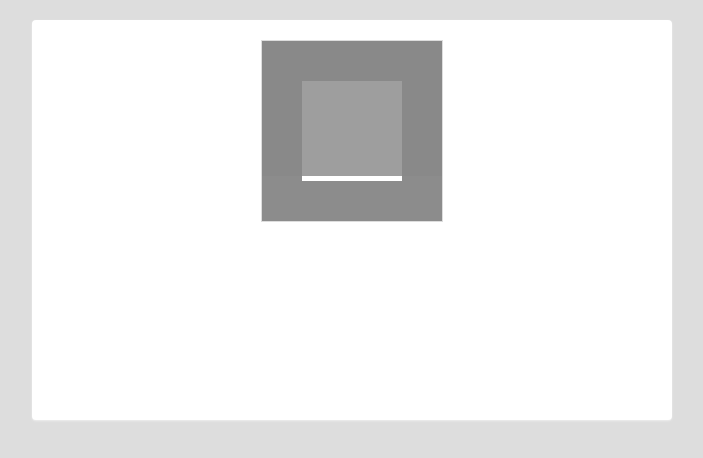
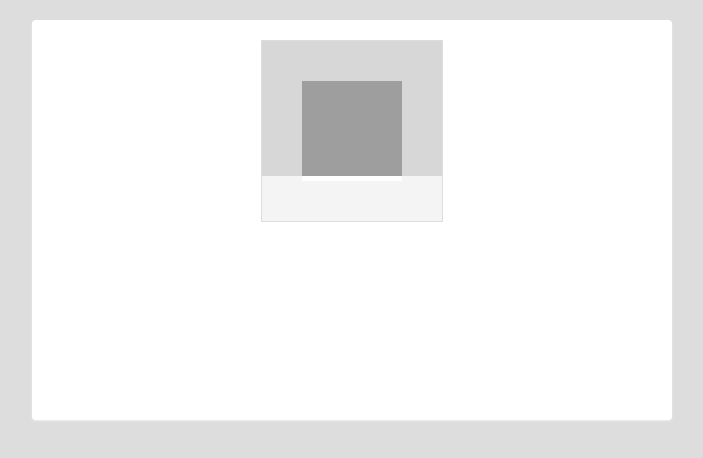
Before and after one commit to lumdzeehol/LdAvartar, a website with bundled scripts: page index.html in a window 1280 px wide. Shown: the whole page, without its empty margins (288-991 px from the left). Built offline with nearby package versions, Linux system fonts and the light colour scheme.

Commit message:
封装类

```diff
--- a/index.html
+++ b/index.html
@@ -8,6 +8,8 @@
     }
     body {
       background: #ddd;
+      height: 100%;
+      width: 100%;
     }
     .box {
       margin: 20px auto;
@@ -22,7 +24,7 @@
       justify-content: center;
       padding-top: 20px;
     }
-    .cans {
+    .canvas {
       border: 1px solid #ddd;
     }
   </style>
@@ -31,12 +33,11 @@
   <div class="wrapper">
     <div class="box">
       <div class="img_pop_header">
-
-        <canvas class="cans" id="test" width="180" height="180">
+        <canvas class="canvas" id="test" width="180" height="180">
 
         </canvas>
       </div>
     </div>
   </div>
-  <script src="index.js"></script>
+  <script src="./index.js" type="module"></script>
 </body>
--- a/index.js
+++ b/index.js
@@ -1,109 +1,11 @@
-(function(){
-  var canvas = document.querySelector("#test");
-  var cxt = canvas.getContext("2d");
-  const canvasW = 180;
-  const canvasH = 180;
-  const img = new Image();
+import Canvas from './src/ld-avartar/index.js'
 
-  const initCanvasImg = (imgObj, {canvasW, canvasH}) => {
-    const obj = {width: 0, height: 0, x: 0, y: 0};
-    if (imgObj.width > imgObj.height) {
-      obj.width = canvasW;
-      obj.height = imgObj.height *obj.width / imgObj.width;
-    } else {
-      obj.height = canvasH;
-      obj.width = imgObj.width * obj.height / imgObj.height;
-    }
-    return obj;
-  }
-
-  let avartar;
-  img.src = 'http://images.shejidaren.com/wp-content/uploads/2018/10/035212qNc.jpg';
-  img.onload = () => {
-    const {width, height} = initCanvasImg(img, {canvasW, canvasH});
-
-    avartar = new Avartar({img,width, height});
-    cxt.drawImage(avartar.img,0,0, avartar.width, avartar.height);
-    drawMask(cxt);
-  }
-  const canvasOffset = {x: canvas.offsetLeft, y: canvas.offsetTop};
-
-  function drawMask(canvasContext) {
-    maskWidth = 40;
-    canvasContext.fillStyle = 'rgba(128,128,128, .7)';
-    canvasContext.fillRect(0,0,canvasW, maskWidth);
-    canvasContext.fillRect(canvasW - maskWidth, maskWidth, maskWidth, canvasH - maskWidth);
-    canvasContext.fillRect(0, canvasH - maskWidth, canvasW - maskWidth, maskWidth);
-    canvasContext.fillRect(0, maskWidth, maskWidth, canvasH - maskWidth * 2);
-  }
-
-  canvas.onmousedown = (e) => {
-    avartar.setClickPoint(
-      e.clientX - canvasOffset.x - avartar.offset.x,
-      e.clientY - canvasOffset.y - avartar.offset.y
-    );
-    console.log(avartar.clickPoint)
-    document.onmousemove = e => {
-      cxt.clearRect(0, 0, canvasW, canvasH);
-      // cxt.drawImage(img,e.clientX - (canvasOffset.x + startPos.x) + endPos.x,e.clientY - (canvasOffset.y + startPos.y) + endPos.y,  drawObj.w, drawObj.h);
-      // cxt.drawImage(img,e.clientX - (canvasOffset.x + startPos.x) + endPos.x,e.clientY - (canvasOffset.y + startPos.y) + endPos.y,  drawObj.w, drawObj.h);
-      cxt.drawImage(
-        img,
-        e.clientX - canvasOffset.x - avartar.clickPoint.x ,
-        e.clientY - canvasOffset.y - avartar.clickPoint.y ,
-        avartar.width,
-        avartar.height
-      );
-      drawMask(cxt);
-    }
-
-
-
-    document.onmouseup = (e) => {
-      document.onmousemove = null;
-      avartar.setOffset(
-        e.clientX - canvasOffset.x - avartar.clickPoint.x,
-        e.clientY - canvasOffset.y - avartar.clickPoint.y
-      )
-      console.log(avartar.offset)
-    }
-  }
-
-
-  class Avartar {
-    img;
-    width; // 宽度
-    height; // 高度
-    offset; // 距离canvas边框的距离
-
-    clickPoint; // 点击事件距离图片边框的距离
-
-    constructor({img,width,height}) {
-      this.img = img;
-      this.offset = {};
-      this.offset.x = 0;
-      this.offset.y = 0;
-      this.width = width;
-      this.height = height;
-      this.clickPoint = {};
-    }
-
-    setOffset(x, y) {
-      this.offset.x = x;
-      this.offset.y = y;
-    }
-
-    setClickPoint(x, y) {
-      this.clickPoint.x = x;
-      this.clickPoint.y = y;
-    }
-
-    dragTo(x, y) {
-
-    }
-
-  }
-
-
-
-}());
+// 获取一个canvas对象并初始化头像
+const cans = new Canvas('test', 180, 180)
+              .initWithImg(
+                'http://images.shejidaren.com/wp-content/uploads/2018/10/035212qNc.jpg',
+                (canvas) => {
+                  canvas.draw({x: 0, y: 0});
+                  canvas.drawMask();
+                }
+              );
--- /dev/null
+++ b/src/ld-avartar/avartar.js
@@ -0,0 +1,55 @@
+'use strict'
+class Avartar {
+  img; // 图片
+  width; // 宽度
+  height; // 高度
+  offset; // 距离canvas边框的距离
+  clickPoint; // 点击事件距离图片边框的距离
+  canvas; // canvas容器对象
+
+  constructor({imgUrl, onImgLoad, canvas}) {
+    this.canvas = canvas;
+    this.img = new Image();
+    this.img.src = imgUrl;
+    this.img.onload = () => {
+      this.initScaleInCanvas(this.canvas.width, this.canvas.height);
+      (typeof onImgLoad === 'function') && onImgLoad(this.canvas);
+    }
+
+
+    this.offset = {
+      x: 0,
+      y: 0
+    };
+
+    this.clickPoint = {};
+  }
+
+  // 设置相对canvas的位移
+  setOffset(x, y) {
+    this.offset.x = x;
+    this.offset.y = y;
+  }
+
+  // 设置点击位置距离图片编剧的距离
+  setClickPoint(x, y) {
+    this.clickPoint.x = x;
+    this.clickPoint.y = y;
+  }
+
+  // 根据canvas大小自适应初始化图片宽高
+  initScaleInCanvas(canvasWidth, canvasHeight) {
+      if (this.img.width > this.img.height) {
+        this.width = canvasWidth;
+        this.height = this.img.height * this.width / this.img.width;
+      } else {
+        this.height = canvasHeight;
+        this.width = this.img.width * this.height / this.img.height;
+      }
+  }
+
+}
+
+export {
+  Avartar
+}
--- /dev/null
+++ b/src/ld-avartar/canvas.js
@@ -0,0 +1,87 @@
+'use strict'
+import { Avartar } from './avartar.js';
+
+class Canvas {
+  el; // DOM节点
+  context; // canvas上下文
+  offset; // canvas DOM offset
+  width;
+  height;
+
+  avartar; // canvas 中的图片
+
+  /**
+   * @param {string} id canvas的id属性
+   * @param {number} width canvas初始化宽度
+   * @param {number} height canvas初始化高度
+   */
+  constructor(id, width, height) {
+    this.el = document.getElementById(`${id}`);
+    this.context = this.el.getContext('2d');
+    this.width = width;
+    this.height = height;
+
+    this.offset = {
+      left: this.el.offsetLeft,
+      top: this.el.offsetTop
+    };
+
+    this.el.onmousedown = (event) => {
+      /**
+       * 计算鼠标点击位置与图片边缘的距离
+       */
+      this.avartar.setClickPoint(
+        event.clientX - this.offset.left - this.avartar.offset.x,
+        event.clientY - this.offset.top - this.avartar.offset.y
+      );
+      document.onmousemove = (ev) => {
+        this.context.clearRect(0, 0, this.width, this.height);
+        this.draw({
+          x:  ev.clientX - this.offset.left - this.avartar.clickPoint.x,
+          y:  ev.clientY - this.offset.top - this.avartar.clickPoint.y
+        });
+        this.drawMask();
+      }
+      document.onmouseup = (ev) => {
+        document.onmousemove = null;
+        this.avartar.setOffset(
+          ev.clientX - this.offset.left - this.avartar.clickPoint.x,
+          ev.clientY - this.offset.top - this.avartar.clickPoint.y
+        )
+      }
+    }
+  }
+  // 初始化图片
+  initWithImg(imgUrl, onImgLoad) {
+    this.avartar = new Avartar({
+      imgUrl,
+      canvas: this,
+      onImgLoad
+    })
+  }
+
+  // 画头像遮罩边框层
+  drawMask(style = 'rgba(240,240,240, .7)', maskWidth = 40) {
+    this.context.fillStyle = style;
+    this.context.fillRect(0,0,this.width, maskWidth);
+    this.context.fillRect(this.width - maskWidth, maskWidth, maskWidth, this.height - maskWidth);
+    this.context.fillRect(0, this.height - maskWidth, this.width - maskWidth, maskWidth);
+    this.context.fillRect(0, maskWidth, maskWidth, this.height - maskWidth * 2);
+  }
+
+  /**
+   * 根据当前位移绘制图片
+   * @param {x: number, y: number} obj 图片位移
+   */
+  draw({x, y}) {
+    this.context.drawImage(
+      this.avartar.img,
+      x,
+      y,
+      this.avartar.width,
+      this.avartar.height
+    );
+  }
+}
+
+export { Canvas }
--- /dev/null
+++ b/src/ld-avartar/index.js
@@ -0,0 +1,2 @@
+import { Canvas } from './canvas.js';
+export default Canvas;
```
